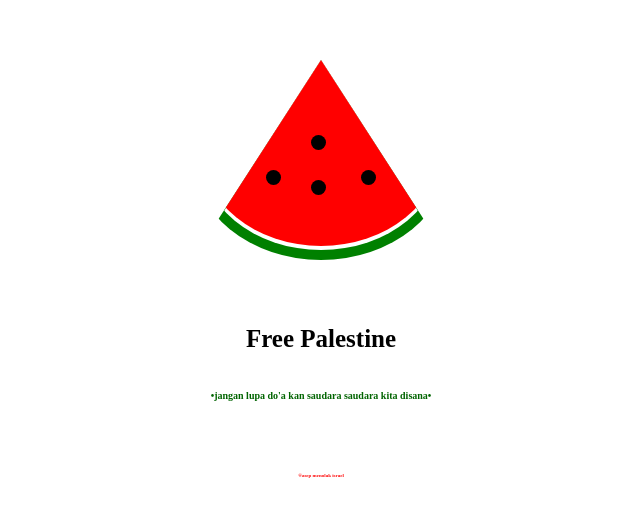
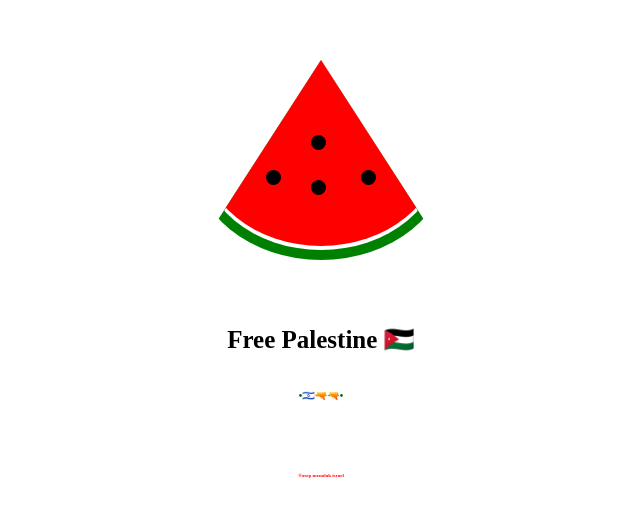
Before and after one commit to dbcoopert/asepckck, a plain HTML site: page index.html in a window 1280 px wide. Shown: the part 245-762 px from the top of the page, without its empty margins (319-959 px from the left). Drawn offline with Linux system fonts and the light colour scheme.

Commit message:
Update index.html

```diff
--- a/index.html
+++ b/index.html
@@ -135,8 +135,8 @@
             <div class="seed"></div>
         </div>
     </div>
-    <div class="message">Free Palestine</div>
-    <div class="messagee">•jangan lupa do'a kan saudara saudara kita disana•</div>
+    <div class="message">Free Palestine 🇯🇴</div>
+    <div class="messagee">•🇮🇱🔫🔫•</div>
     <div class="messageee">®asep menolak israel</div>
 </body>
 </html>
```
